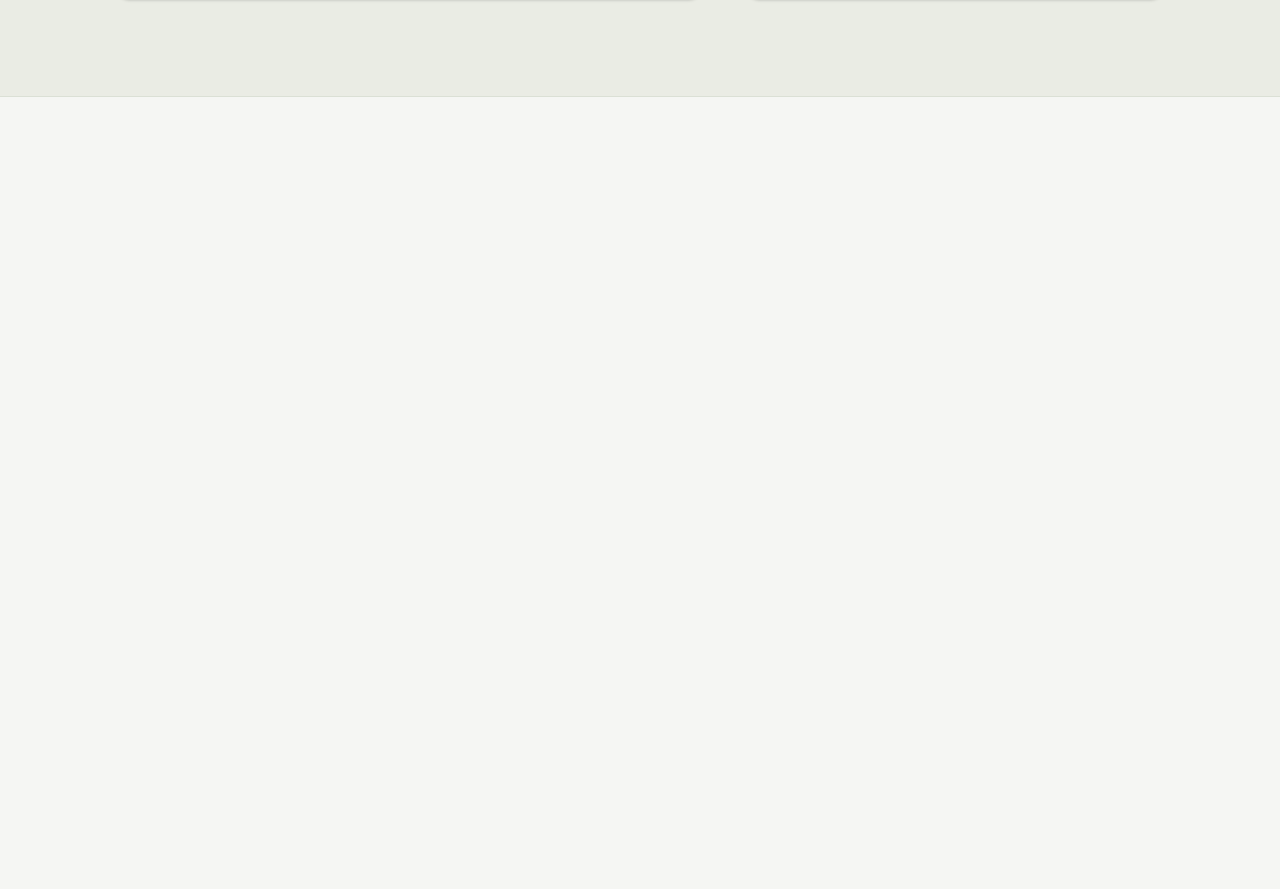
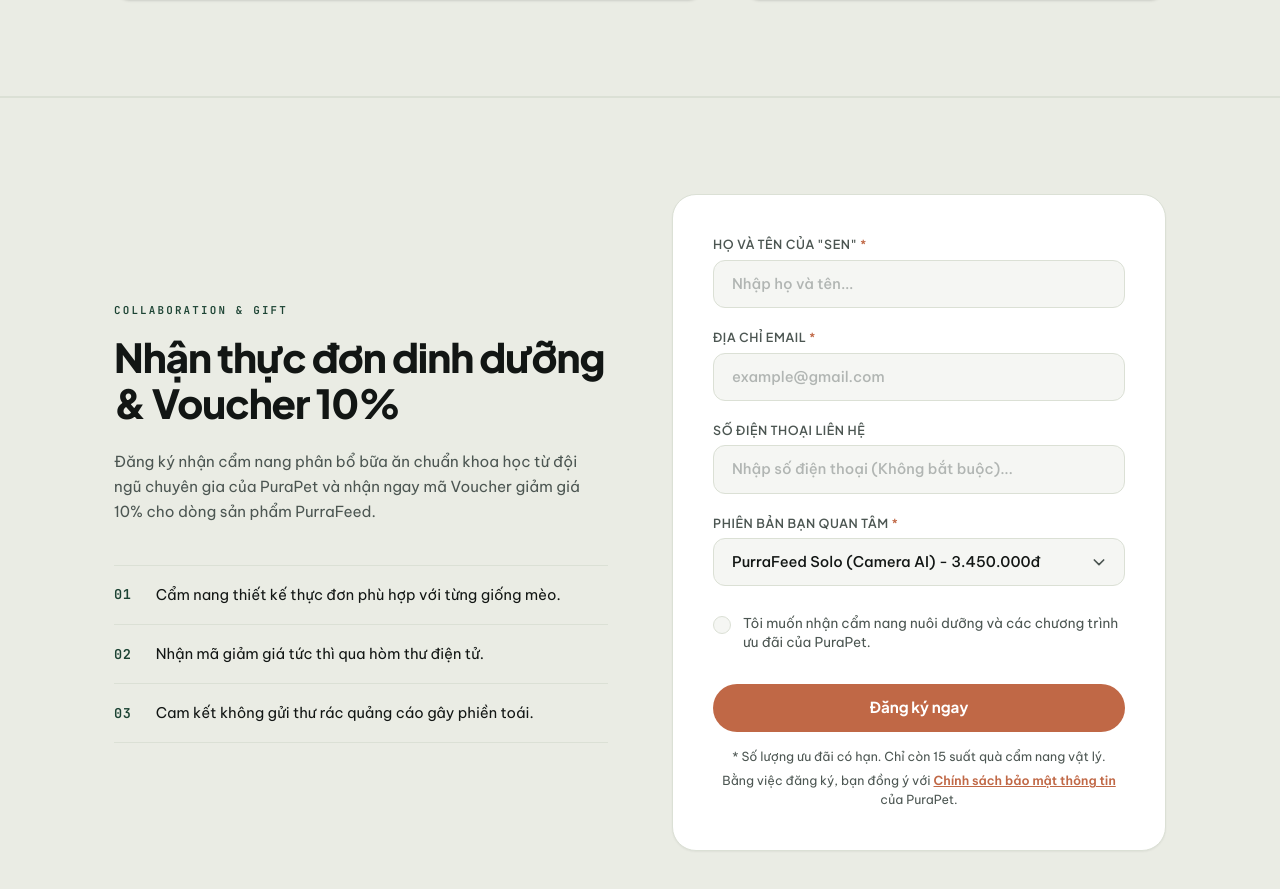
Before and after one commit to huydotcode/purapet, a Next.js app: page / in a window 1280 px wide. Shown: the part 3992-4881 px from the top of the page. Before the commit the page ends 4089 px from the top, so only its background shows below. Built offline with nearby package versions, Linux system fonts and the light colour scheme.

Commit message:
feat: add VoucherForm component to Home page

```diff
--- a/src/app/page.tsx
+++ b/src/app/page.tsx
@@ -3,6 +3,7 @@
 import FeedingSchedule from "@/components/FeedingSchedule";
 import SpecsComparison from "@/components/SpecsComparison";
 import ProductCatalog from "@/components/ProductCatalog";
+import VoucherForm from "@/components/VoucherForm";
 
 export default function Home() {
   return (
@@ -13,6 +14,7 @@
         <FeedingSchedule />
         <SpecsComparison />
         <ProductCatalog />
+        <VoucherForm />
       </main>
     </>
   );
```
